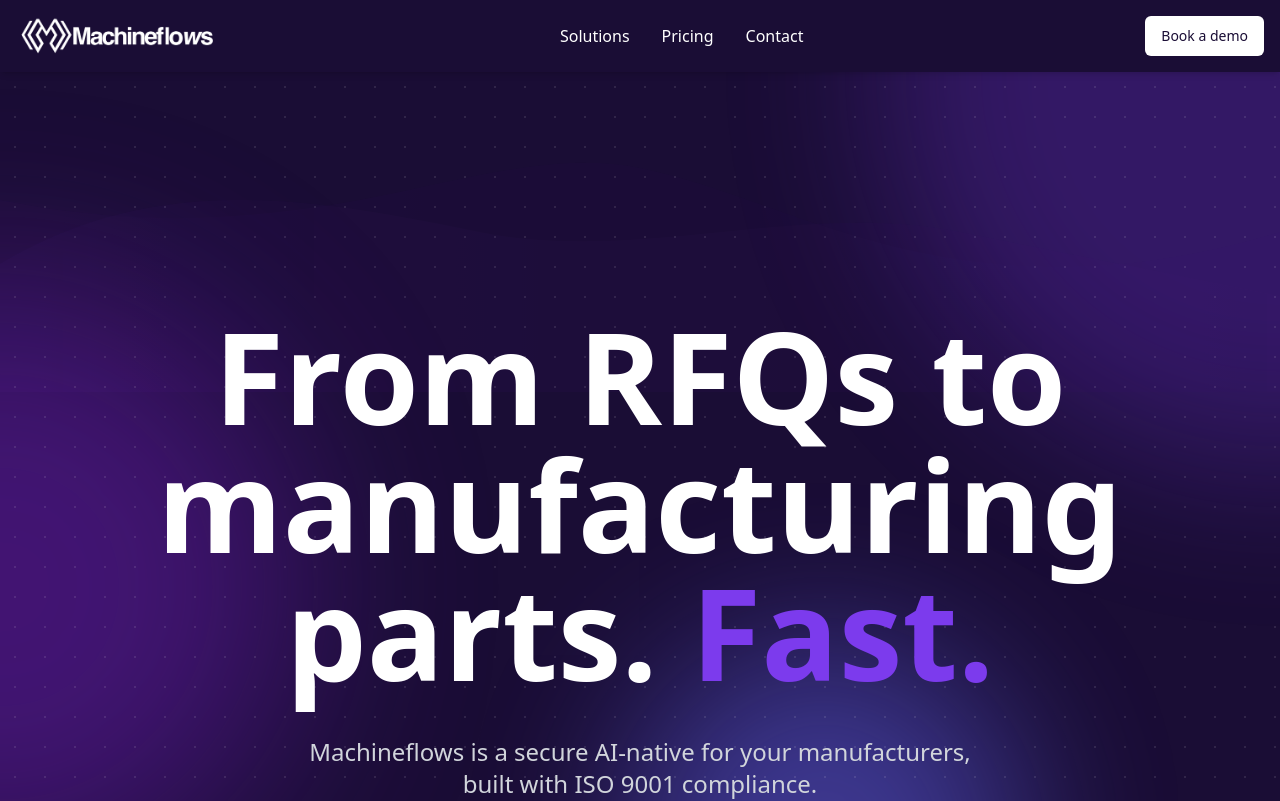
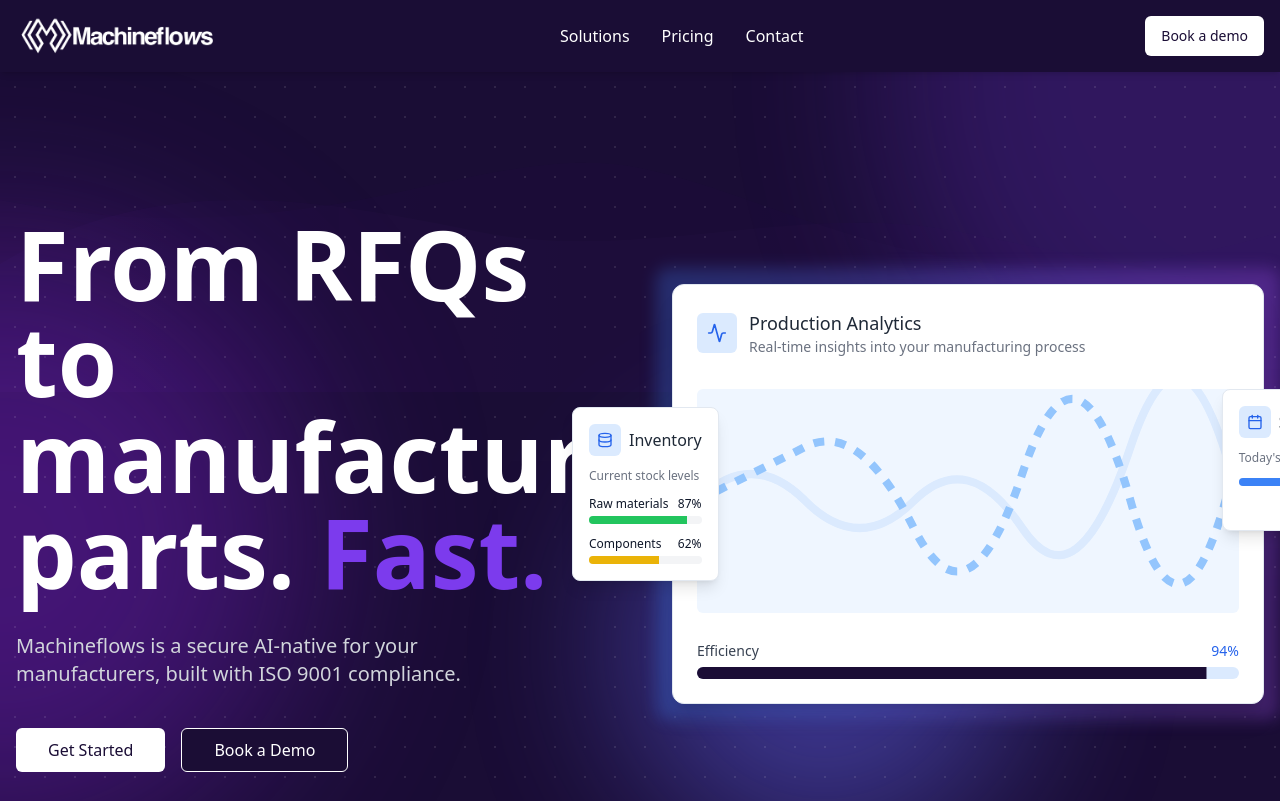
Before and after one commit to machineflows/machineflows-dot-com, a React (Vite) app: page / in a window 1280 px wide. Shown: the top 801 px of the page. Built offline with nearby package versions, Linux system fonts and the light colour scheme.

Commit message:
Reverted to commit 0104b1e50bb1e432d8d1356257ae3d51143d42b2

```diff
--- a/src/components/HeroSection.tsx
+++ b/src/components/HeroSection.tsx
@@ -1,6 +1,7 @@
 
 import React from 'react';
 import { Button } from '@/components/ui/button';
+import HeroImage from './HeroImage';
 
 const HeroSection = () => {
   return (
@@ -41,12 +42,13 @@ const HeroSection = () => {
       </div>
 
       <div className="container max-w-7xl mx-auto px-4 relative z-10">
-        <div className="flex flex-col items-center justify-center text-center py-16 md:py-24">
-          <h1 className="text-7xl md:text-8xl lg:text-9xl font-bold text-white mb-10 leading-tight max-w-5xl">
+        <div className="grid grid-cols-1 md:grid-cols-2 gap-16 items-center">
+          <div className="animate-fade-in">
+            <h1 className="text-6xl md:text-7xl lg:text-8xl font-bold text-white mb-8 leading-tight">
               From RFQs to manufacturing parts. <span className="text-secondary">Fast.</span>
             </h1>
 
-          <p className="text-xl md:text-2xl text-gray-300 mb-12 max-w-2xl">
+            <p className="text-lg md:text-xl text-gray-300 mb-10 max-w-lg">
               Machineflows is a secure AI-native for your manufacturers, built with ISO 9001 compliance.
             </p>
 
@@ -59,6 +61,11 @@ const HeroSection = () => {
               </Button>
             </div>
           </div>
+
+          <div className="relative animate-fade-in">
+            <HeroImage />
+          </div>
+        </div>
       </div>
 
       <div className="absolute bottom-0 left-0 right-0 h-20 bg-gradient-to-t from-background to-transparent"></div>
```
Lines whose indentation alone changed are shown as unchanged.
